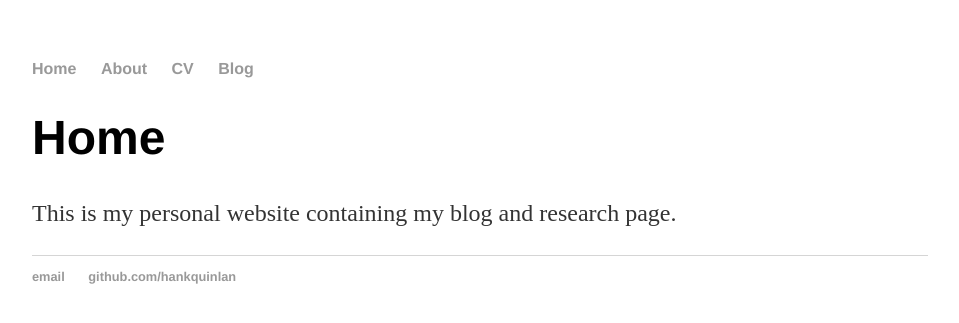
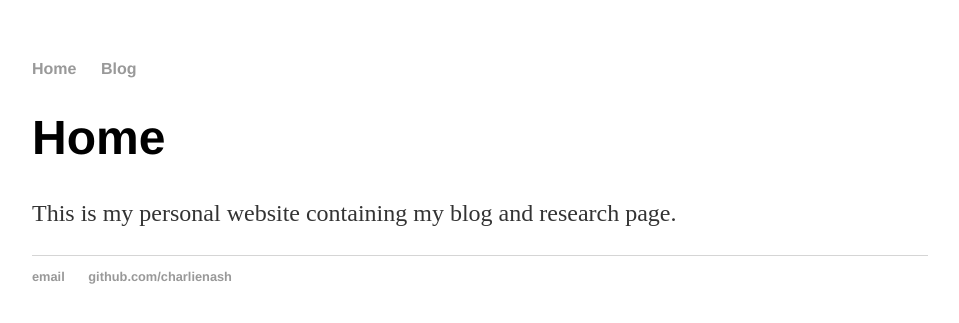
Before and after one commit to charlienash/charlienash.github.io, a Jekyll site: the page built from index.html, in a window 1280 px wide. Shown: the top 323 px of the page, without its empty margins (160-1119 px from the left). Built offline with Jekyll 4.4.1, drawn with Linux system fonts in a browser that asks for light colours.

Commit message:
Update default.html

```diff
--- a/_layouts/default.html
+++ b/_layouts/default.html
@@ -9,8 +9,6 @@
 		<nav>
     		<ul>
         		<li><a href="/">Home</a></li>
-	        	<li><a href="/about">About</a></li>
-        		<li><a href="/cv">CV</a></li>
         		<li><a href="/blog">Blog</a></li>
     		</ul>
 		</nav>
@@ -21,8 +19,8 @@
 		</div><!-- /.container -->
 		<footer>
     		<ul>
-        		<li><a href="mailto:hankquinlanhub@gmail.com">email</a></li>
-        		<li><a href="https://github.com/hankquinlan">github.com/hankquinlan</a></li>
+        		<li><a href="mailto:charlie.tc.nash@gmail.com">email</a></li>
+        		<li><a href="https://github.com/charlienash">github.com/charlienash</a></li>
 			</ul>
 		</footer>
 	</body>
```
